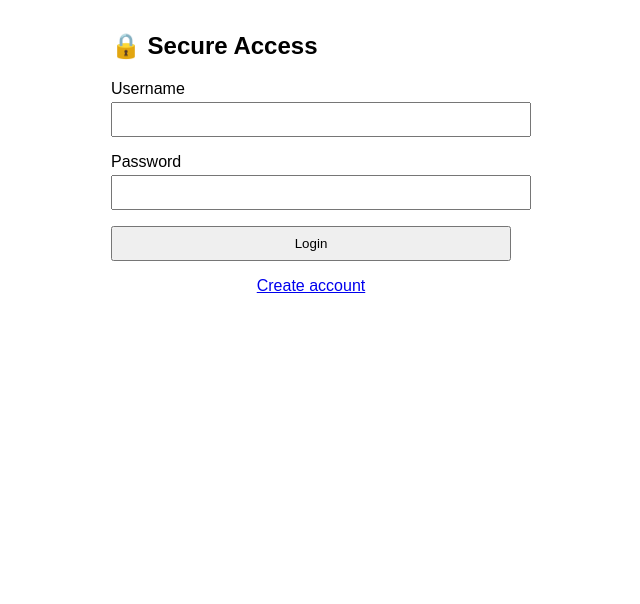
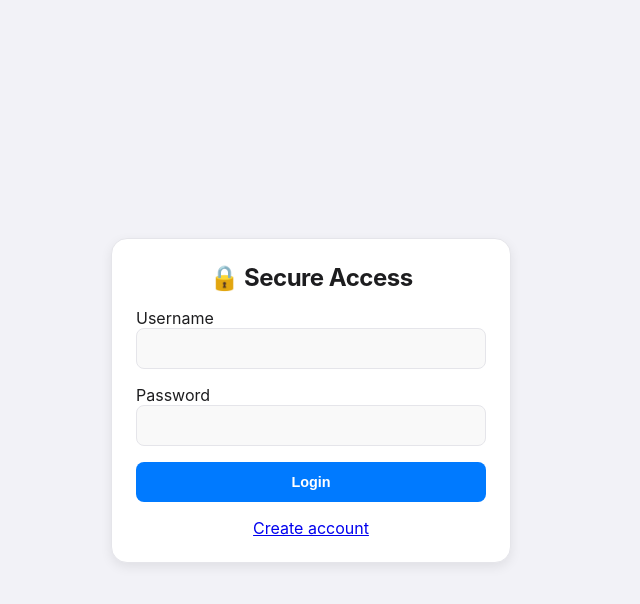
Before and after one commit to dwbacon/Jp-Server, a website: page public/login.html in a window 1280 px wide. Shown: the whole page, without its empty margins (329-969 px from the left). Drawn offline with Linux system fonts and the light colour scheme.

Commit message:
style: apply site theme to login page

```diff
--- a/public/login.html
+++ b/public/login.html
@@ -4,14 +4,123 @@
     <meta charset="UTF-8">
     <title>Login</title>
     <style>
-        body { font-family: Arial, sans-serif; max-width: 400px; margin: 2rem auto; }
+        :root {
+            --primary-color: #007aff;
+            --primary-color-hover: #0056b3;
+            --success-color: #34c759;
+            --danger-color: #ff3b30;
+            --warning-color: #ff9500;
+
+            --background-color-light: #f9f9f9;
+            --background-color-dark: #f2f2f7;
+            --card-background: #ffffff;
+            --border-color: #e5e5ea;
+            --text-color-primary: #1d1d1f;
+            --text-color-secondary: #6e6e73;
+            --text-color-tertiary: #c7c7cc;
+
+            --font-family: -apple-system, BlinkMacSystemFont, 'Segoe UI', 'Roboto', 'Helvetica Neue', sans-serif;
+            --border-radius-large: 16px;
+            --border-radius-medium: 12px;
+            --border-radius-small: 8px;
+
+            --shadow-soft: 0 4px 12px rgba(0,0,0,0.08);
+            --shadow-subtle: 0 1px 3px rgba(0,0,0,0.04);
+
+            --transition-speed: 0.3s;
+            --transition-timing: cubic-bezier(0.25, 0.8, 0.25, 1);
+        }
+
+        body.dark-mode {
+            --primary-color: #0a84ff;
+            --primary-color-hover: #3b9bff;
+            --success-color: #30d158;
+            --danger-color: #ff453a;
+            --warning-color: #ff9f0a;
+
+            --background-color-light: #2c2c2e;
+            --background-color-dark: #121212;
+            --card-background: #1c1c1e;
+            --border-color: #3a3a3c;
+            --text-color-primary: #f5f5f7;
+            --text-color-secondary: #8e8e93;
+            --text-color-tertiary: #a6a6a6;
+
+            --shadow-soft: 0 4px 12px rgba(0,0,0,0.3);
+            --shadow-subtle: 0 1px 3px rgba(0,0,0,0.2);
+        }
+
+        * { margin: 0; padding: 0; box-sizing: border-box; }
+        body {
+            font-family: var(--font-family);
+            background-color: var(--background-color-dark);
+            color: var(--text-color-primary);
+            min-height: 100vh;
+            display: flex;
+            align-items: center;
+            justify-content: center;
+            padding: 1rem;
+            -webkit-font-smoothing: antialiased;
+            -moz-osx-font-smoothing: grayscale;
+            transition: background-color var(--transition-speed), color var(--transition-speed);
+        }
+
+        .card {
+            background: var(--card-background);
+            border-radius: var(--border-radius-large);
+            box-shadow: var(--shadow-soft);
+            padding: 1.5rem;
+            border: 1px solid var(--border-color);
+            width: 100%;
+            max-width: 400px;
+            transition: background-color var(--transition-speed), border-color var(--transition-speed);
+        }
+        .card h2 {
+            font-size: 1.5rem;
+            font-weight: 700;
+            margin-bottom: 1rem;
+            letter-spacing: -0.5px;
+            text-align: center;
+        }
+
         label { display: block; margin-top: 1rem; }
-        input { width: 100%; padding: 0.5rem; margin-top: 0.25rem; }
-        button { margin-top: 1rem; padding: 0.5rem 1rem; width: 100%; }
-        #error { color: red; margin-top: 1rem; }
+        input {
+            width: 100%;
+            padding: 0.75rem 1rem;
+            border: 1px solid var(--border-color);
+            border-radius: var(--border-radius-small);
+            background-color: var(--background-color-light);
+            transition: all var(--transition-speed) var(--transition-timing);
+            color: var(--text-color-primary);
+        }
+        input:focus {
+            outline: none;
+            border-color: var(--primary-color);
+            box-shadow: 0 0 0 3px rgba(0, 122, 255, 0.3);
+            background-color: var(--card-background);
+        }
+
+        button {
+            margin-top: 1rem;
+            padding: 0.75rem 1.5rem;
+            width: 100%;
+            border-radius: var(--border-radius-small);
+            font-size: 0.9rem;
+            font-weight: 600;
+            cursor: pointer;
+            border: none;
+            background-color: var(--primary-color);
+            color: white;
+            transition: all var(--transition-speed) var(--transition-timing);
+        }
+        button:hover { background-color: var(--primary-color-hover); }
+
+        #error { color: var(--danger-color); margin-top: 1rem; text-align: center; }
+        .create-link { text-align: center; margin-top: 1rem; }
     </style>
 </head>
 <body>
+    <div class="card">
         <h2>🔒 Secure Access</h2>
         <form id="login-form">
             <label>Username
@@ -22,8 +131,9 @@
             </label>
             <button type="submit" id="login-submit-btn">Login</button>
             <div id="error"></div>
-        <p style="text-align:center;margin-top:1rem;"><a href="register.html">Create account</a></p>
+            <p class="create-link"><a href="register.html">Create account</a></p>
         </form>
+    </div>
     <script>
         document.getElementById('login-form').addEventListener('submit', async (e) => {
             e.preventDefault();
```
Lines whose indentation alone changed are shown as unchanged.
